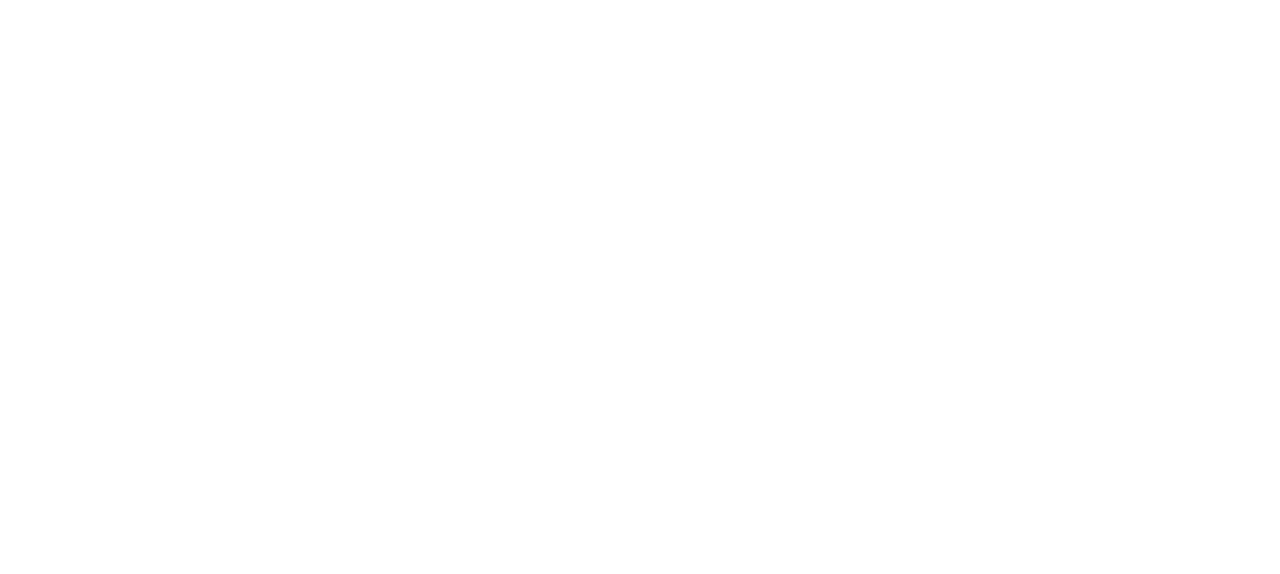
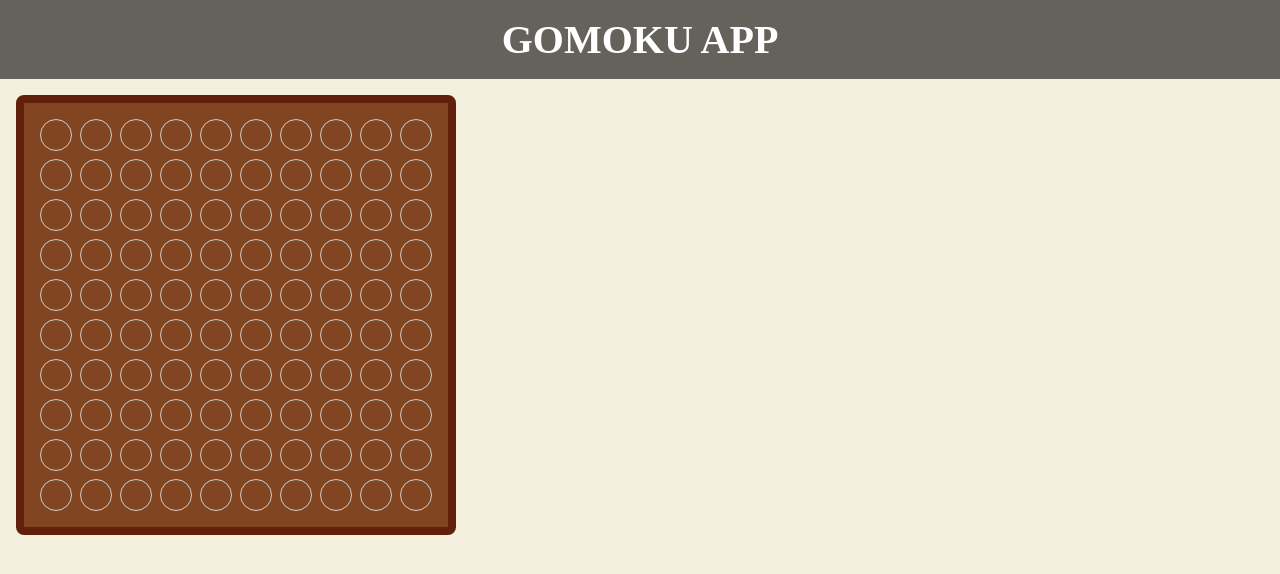
Before and after one commit to rgrzazek/Gomoku, a website built with Parcel: page index.html in a window 1280 px wide. Built offline with nearby package versions, Linux system fonts and the light colour scheme.

Commit message:
use generated code on index.html, add some css

```diff
--- a/index.html
+++ b/index.html
@@ -5,8 +5,16 @@
     <meta http-equiv="X-UA-Compatible" content="IE=edge" />
     <meta name="viewport" content="width=device-width, initial-scale=1.0" />
     <title>Gomoku</title>
-    <script type="module" src="app.ts" defer></script>
+    <script type="module" src="./dist/app.js" defer></script>
     <link rel="stylesheet" href="./style.css" />
   </head>
-  <body></body>
+  <body>
+    <header class="header">Gomoku App</header>
+    <main class="main">
+      <div id="game">
+      </div>
+
+    </main>
+
+  </body>
 </html>
--- a/style.css
+++ b/style.css
@@ -0,0 +1,62 @@
+body {
+  background-color: #f5efe0;
+  margin: 0;
+  min-height: 100vh;
+  display: flex;
+  flex-direction: column;
+}
+
+.header {
+  font-size: 2.5rem;
+  padding: 1rem;
+  background-color: #65625b;
+  color: #FFFFFF;
+  font-weight: bolder;
+  text-transform: uppercase;
+  text-align: center;
+}
+
+.main {
+  flex: 1;
+  padding: 1rem;
+  display: flex;
+  flex-direction: column;
+}
+
+.board {
+  display: flex;
+  width: fit-content;
+  padding: 1rem;
+  flex-direction: column;
+  row-gap: 0.5rem;
+  background-color: #824522;
+  border-radius: 0.5rem;
+  border-width: 0.5rem;
+  border-style: solid;
+  border-color: #602009;
+}
+
+.row {
+  display: flex;
+  column-gap: 0.5rem;
+}
+
+.groove {
+  height: 2rem;
+  width: 2rem;
+  border: 1px solid #ccc;
+  border-radius: 1rem;
+  box-sizing: border-box;
+  cursor: pointer;
+}
+
+
+.white{
+  background-color: wheat;
+  cursor: not-allowed;
+}
+
+.black {
+  background-color: #301510;
+  cursor: not-allowed;
+}
```
Also changed, not shown: app.ts (+2 -5 lines).
